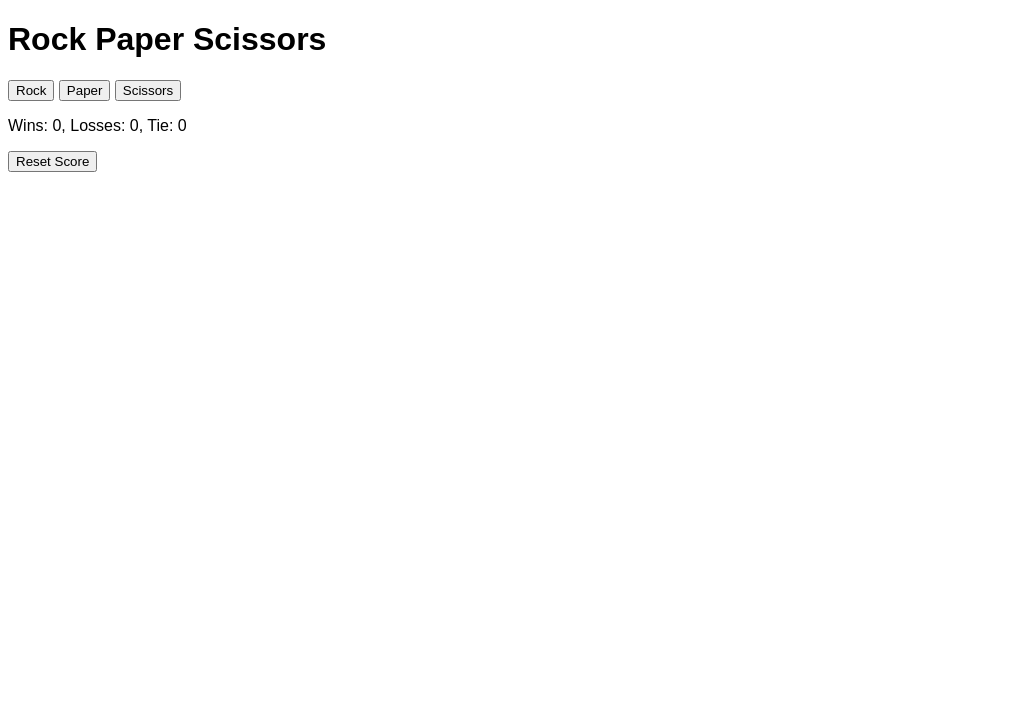
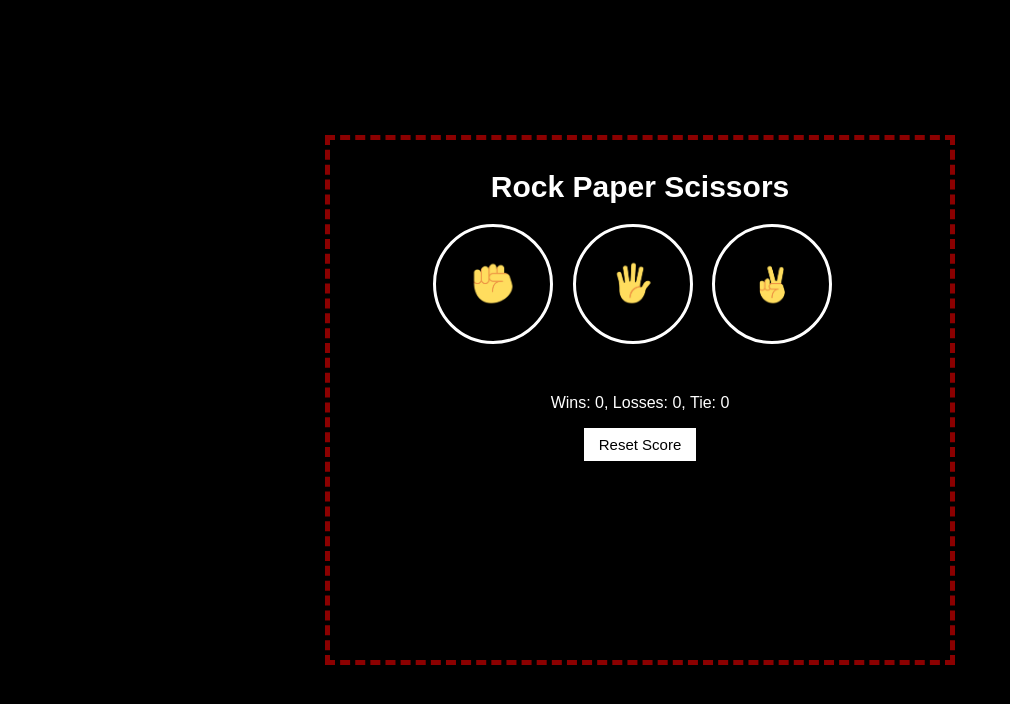
Before and after one commit to harshalTTambat/Rock-Paper-Scissors, a plain HTML site: page Rock Paper Scissors/game.html in a window 1280 px wide. Shown: the whole page, without its empty margins (0-1010 px from the left). Drawn offline with Linux system fonts and the light colour scheme.

Commit message:
game is done

```diff
--- a/Rock Paper Scissors/game.css
+++ b/Rock Paper Scissors/game.css
@@ -1,3 +1,57 @@
 body{
     font-family: Arial;
+    background-color: black;
+    color: white;
 }
+
+.outer{
+
+    border: 5px dashed darkred;
+    height: 500px;
+    width: 600px;
+    position: absolute;
+    top: 50%;
+    left: 50%;
+    transform: translate(-50%, -50%);
+    padding: 10px;
+    text-align: center;
+
+}
+
+.title{
+    font-size: 30px;
+    font-weight: bold;
+
+}
+
+.move-icon{
+
+    height: 50px;
+
+}
+.move-button{
+    background-color: transparent;
+    border: 3px solid white;
+    width: 120px;
+    height: 120px;
+    border-radius: 60px;
+    margin-right: 15px;
+    cursor: pointer;
+}
+
+.result{
+    font-size: 25px;
+    font-weight: bold;
+    margin-top: 50px;
+}
+
+.score{
+    margin-top: 50px;
+}
+.reset-score-button{
+    background-color: white;
+    border: none;
+    font-size: 15px;
+    padding: 8px 15px;
+    cursor: pointer;
+}
--- a/Rock Paper Scissors/game.html
+++ b/Rock Paper Scissors/game.html
@@ -10,24 +10,26 @@
 
 <body id="game">
 
-    <h1>Rock Paper Scissors</h1>
+    <div class="outer">
 
-    <button onclick="
-        playGame('Rock');
-    ">Rock</button>
+            <h1 class="title">Rock Paper Scissors</h1>
 
-    <button onclick="
-        playGame('Paper');
-    ">Paper</button>
+            <button  class="move-button js-rock-button">
+                <img src="/Rock Paper Scissors/imgs/Rock.png" alt="Rock" class="move-icon">
+            </button>
 
-    <button onclick="
-        playGame('Scissors');
-    ">Scissors</button>
+            <button class="move-button js-paper-button">
+                <img src="/Rock Paper Scissors/imgs/Paper.png" alt="Paper" class="move-icon">
+            </button>
+
+            <button class="move-button js-scissors-button">
+                <img src="/Rock Paper Scissors/imgs/Scissors.png" alt="Scissors" class="move-icon">
+            </button>
 
 
-    <p class="js-result"></p>
+            <p class="js-result result"></p>
             <p class="js-moves"></p>
-    <p class="js-scores"></p>
+            <p class="js-scores score" ></p>
 
         <button onclick="
                 score.wins = 0;
@@ -38,7 +40,8 @@
                 localStorage.removeItem('scores');
                 updateScoreEle();
 
-   ">Reset Score</button>
+        " class="reset-score-button">Reset Score</button>
+   </div>
 
     <script src="/Rock Paper Scissors/game.js"></script>
 </body>
--- a/Rock Paper Scissors/game.js
+++ b/Rock Paper Scissors/game.js
@@ -15,6 +15,21 @@ if (score === null) {
 }
 
 updateScoreEle();
+
+document.querySelector('.js-rock-button')
+        .addEventListener('click', () => {
+            playGame('Rock');
+});
+
+document.querySelector('.js-paper-button')
+        .addEventListener('click', () => {
+            playGame('Paper');
+});
+
+document.querySelector('.js-scissors-button')
+        .addEventListener('click', () => {
+            playGame('Scissors');
+});
 
 function playGame(playerMove) {
     const compMove = pickComputerMove();
@@ -75,7 +90,8 @@ function playGame(playerMove) {
 
 
     document.querySelector('.js-moves').
-        innerHTML = `You picked ${playerMove}, Computer picked ${compMove}.`;
+        innerHTML = ` You picked <img src="/Rock Paper Scissors/imgs/${playerMove}.png" class="move-icon">,
+        computer picked <img src="/Rock Paper Scissors/imgs/${compMove}.png" class="move-icon">`;
 
 
 }
```
Also changed, not shown: Rock Paper Scissors/imgs/Paper.png (added), Rock Paper Scissors/imgs/Rock.png (added), Rock Paper Scissors/imgs/Scissors.png (added). Lines whose indentation alone changed are shown as unchanged.
